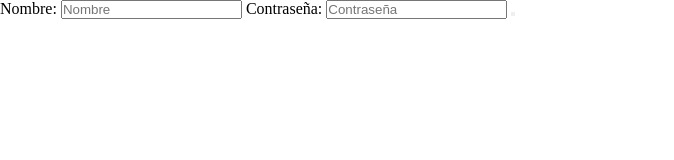
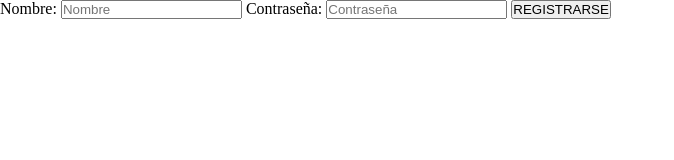
Before and after one commit to Francolu1s/Ciclo3_sprint1, a plain HTML site: page registro.html in a window 1280 px wide. Shown: the whole page, without its empty margins (0-674 px from the left). Drawn offline with Linux system fonts and the light colour scheme.

Commit message:
Creacion de boton registarse

```diff
--- a/registro.html
+++ b/registro.html
@@ -9,12 +9,13 @@
 </head>
 <body>
     <form action id="form_registrarse">
+
         <label for="nombre">Nombre: </label>
         <input type="text" id="in_nombre_usuario" placeholder="Nombre">
         <label for="contrasena">Contraseña: </label>
         <input type="password" id="in_contrasena" placeholder="Contraseña">
 
-        <button id=btn_registrar_usuario>
+        <button id="btn_registrar_usuario">REGISTRARSE</button>
 
         </button>
     </form>
```
Also changed, not shown: estilos.css (line endings or trailing spaces).
